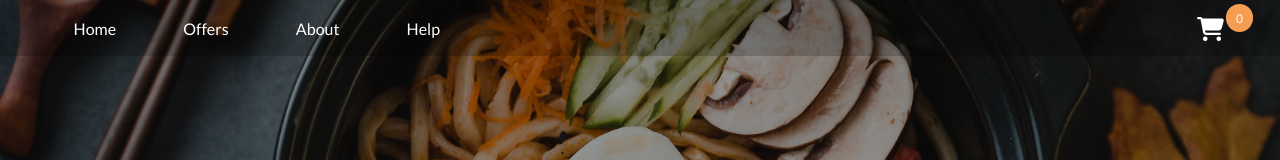
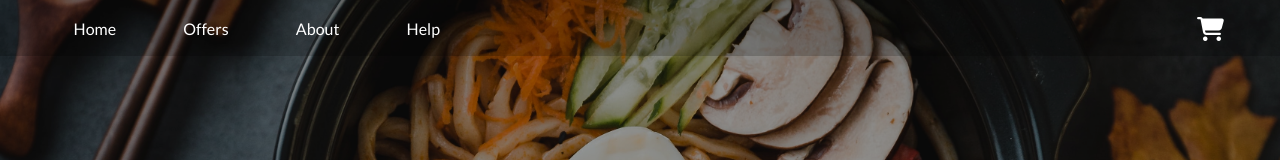
Before and after one commit to preetamvarun/Restaurant-App, a React (Create React App) app: page /offers in a window 1280 px wide. Shown: the top 160 px of the page. Built offline with nearby package versions, Linux system fonts and the light colour scheme.

Commit message:
showing cartNumber only when there is something in the cart

```diff
--- a/src/Components/HeaderComponent/Navigator/Navigator.js
+++ b/src/Components/HeaderComponent/Navigator/Navigator.js
@@ -4,7 +4,7 @@ import { useSelector } from 'react-redux';
 
 const Navigator = () => {
   const cartItems = useSelector((store) => store.cart.items);
-
+  const showCartNumber = cartItems.length === 0 ? 'none' : 'inline-block';
   return (
     <div className='Navigator'>
       {/*List Items in the navigator*/}
@@ -29,7 +29,9 @@ const Navigator = () => {
       <div className='cart-icon'>
         <Link to='/cart'>
           <i className='fa-solid fa-cart-shopping'></i>
-          <span>{cartItems.length}</span>
+          <span style={{ display: `${showCartNumber}` }}>
+            {cartItems.length}
+          </span>
         </Link>
       </div>
     </div>
```
